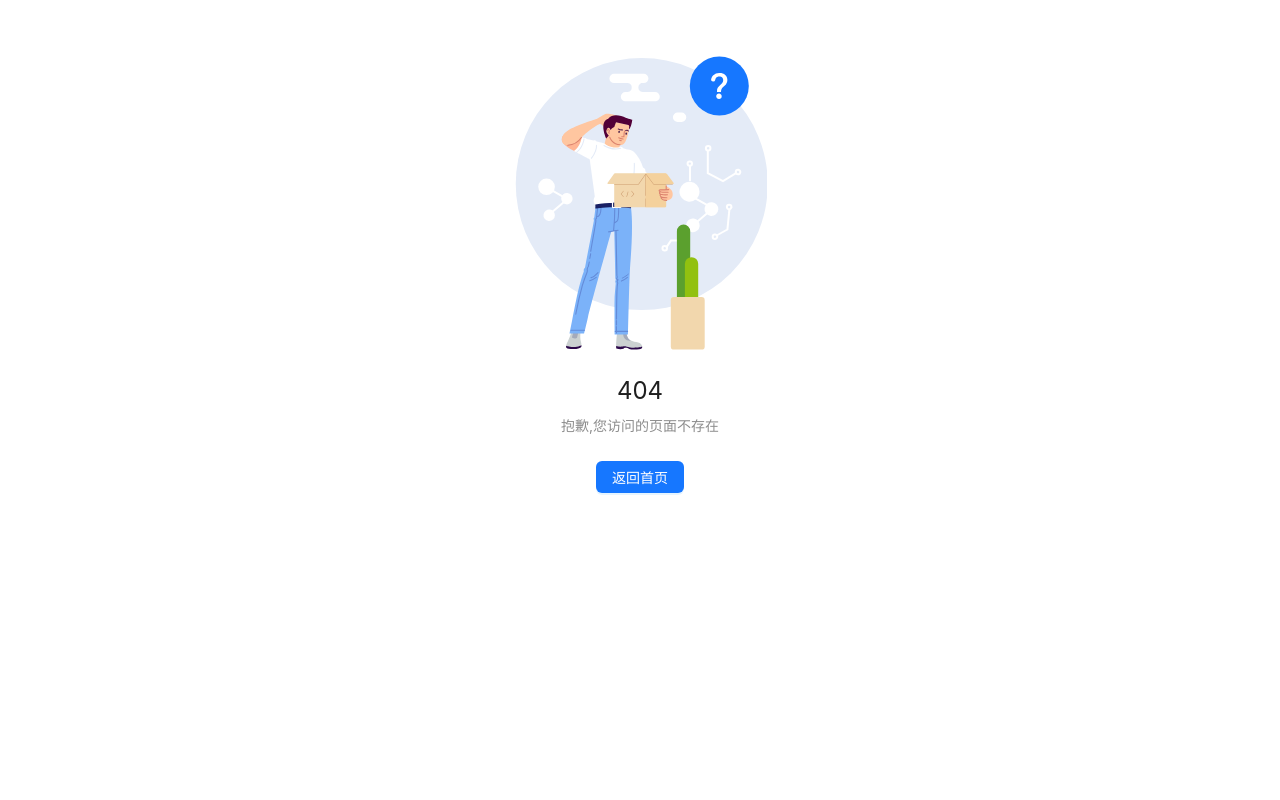
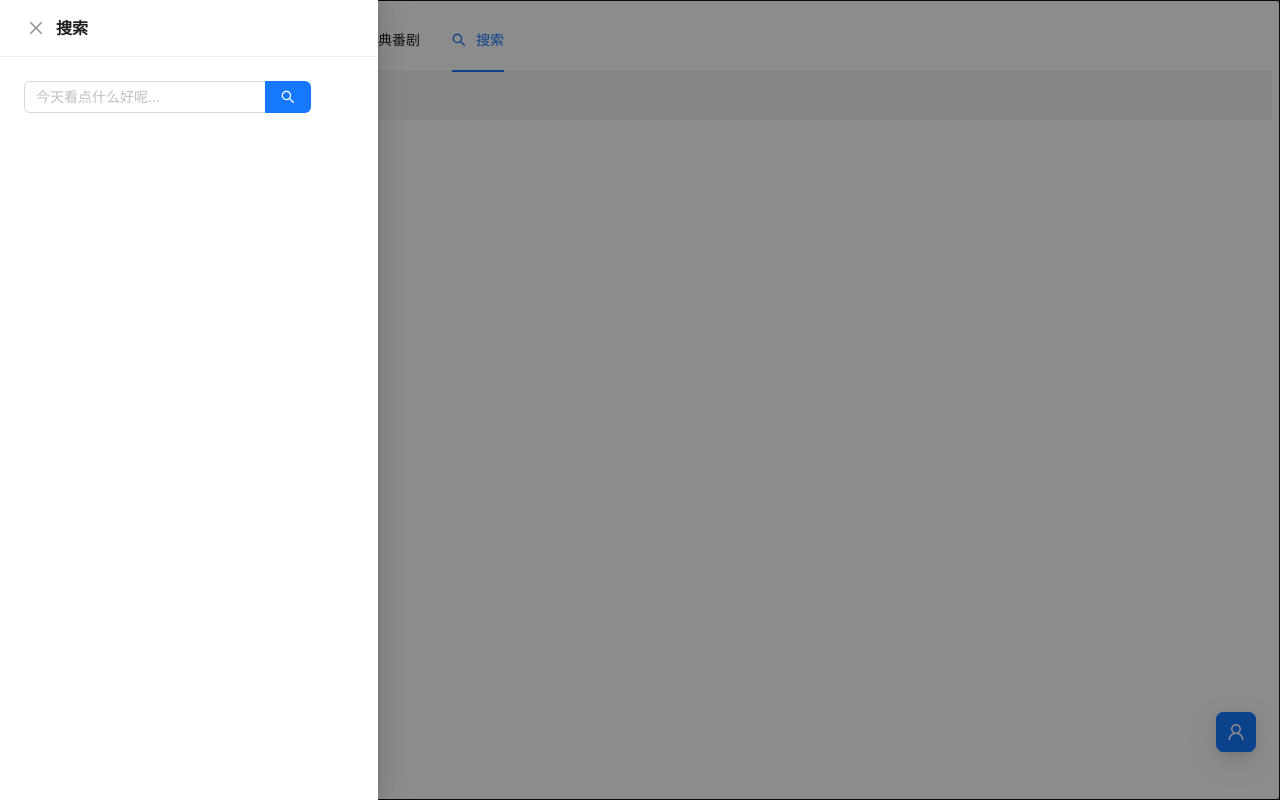
Before and after one commit to ireinadesu/sen-kai, a React (Create React App) app: page /search in a window 1280 px wide. Before the commit this address led to /404. Built offline with nearby package versions, Linux system fonts and the light colour scheme.

Commit message:
搜索栏完毕

```diff
--- a/src/app/App.tsx
+++ b/src/app/App.tsx
@@ -4,7 +4,6 @@ import { FloatButton, Layout } from 'antd'
 import { UserOutlined, UserAddOutlined, MoreOutlined } from '@ant-design/icons'
 import Header from '@/containers/Header'
 import { Outlet } from "react-router-dom"
-import Search from '@/containers/Search'
 
 const { Footer, Content } = Layout;
 
@@ -13,7 +12,6 @@ const App: React.FC = () => (
     <Layout className="layout">
       <Header />
       <Content>
-        <Search />
         <Outlet />
       </Content>
       <Footer>
--- a/src/containers/Header/index.tsx
+++ b/src/containers/Header/index.tsx
@@ -1,6 +1,6 @@
 import React, { useEffect } from 'react'
 import { connect } from 'react-redux'
-import { PlaySquareOutlined, LikeTwoTone } from '@ant-design/icons'
+import { PlaySquareOutlined, LikeTwoTone, SearchOutlined } from '@ant-design/icons'
 import { Layout, MenuProps, Menu } from 'antd'
 import { useLocation, useNavigate } from 'react-router-dom'
 
@@ -14,7 +14,7 @@ const SHeader: React.FC = (props: any) => {
 
     useEffect(() => {
         props.changeUrl({ currentUrl: location.pathname.slice(1) })
-    }, [props,location.pathname])
+    }, [props, location.pathname])
 
     const items: MenuProps['items'] = [
         {
@@ -36,20 +36,23 @@ const SHeader: React.FC = (props: any) => {
             label: '经典番剧',
             key: 'classicDrama',
             icon: <PlaySquareOutlined />,
+        },
+        {
+            label: '搜索',
+            key: 'search',
+            icon: <SearchOutlined />,
         }
     ]
 
     const onClick: MenuProps['onClick'] = (e: { key: any; }) => {
         props.changeUrl({ currentUrl: e.key })
-        router(e.key, { replace: true })
+        router(e.key, { replace: false })
     }
 
     return (
         <Layout.Header style={{ background: '#ffffff', borderBottom: ' 1px solid rgba(5, 5, 5, 0.06)' }}>
             <div className="logo" />
-            <div >
-                <Menu onClick={onClick} selectedKeys={[location.pathname.slice(1)]} mode="horizontal" items={items} />
-            </div>
+            <Menu onClick={onClick} selectedKeys={[location.pathname.slice(1)]} mode="horizontal" items={items} />
         </Layout.Header >
     )
 }
--- a/src/containers/NotFound/index.tsx
+++ b/src/containers/NotFound/index.tsx
@@ -1,14 +1,16 @@
 import { Button, Result } from 'antd'
 import React from 'react'
 import { connect } from 'react-redux'
+import { useNavigate } from 'react-router-dom'
 
 const NotFount: React.FC = (props) => {
+    const router = useNavigate()
     return (
         <Result
             status="404"
             title="404"
             subTitle="抱歉,您访问的页面不存在"
-            extra={<Button type="primary">返回首页</Button>}
+            extra={<Button onClick={() => { router('/', { replace: true }) }} type="primary">返回首页</Button>}
         />
     )
 }
--- a/src/containers/Search/index.tsx
+++ b/src/containers/Search/index.tsx
@@ -1,4 +1,4 @@
-import { AutoComplete, Button, Input, Space } from 'antd'
+import { AutoComplete, Button, Drawer, Input, Space } from 'antd'
 import { connect } from 'react-redux'
 import { DeleteOutlined } from '@ant-design/icons'
 
@@ -6,7 +6,14 @@ import { actions } from '../../features/history/historySlice'
 import { AppDispatch, RootState } from '@/app/store'
 import { historySliceState } from '@/types/historySliceState'
 
+import { useNavigate } from 'react-router-dom'
+
 const Search = (props: any) => {
+
+    const router = useNavigate()
+    const onClose = () => {
+        router(-1)
+    }
 
     const options = [
         {
@@ -15,10 +22,10 @@ const Search = (props: any) => {
                 return ({
                     value: h.title,
                     label: (
-                        <div style={{ display: 'flex', justifyContent: 'space-between', }}>
+                        <div key={h.id} style={{ display: 'flex', justifyContent: 'space-between', }}>
                             {h.title}
                             <span>
-                                <Button onClick={(event) => { props.delete(h); event.stopPropagation() }} ghost={true} type="primary" shape="circle" icon={<DeleteOutlined />} />
+                                <Button key={h.id} onClick={(event) => { props.delete(h); event.stopPropagation() }} ghost={true} type="primary" shape="circle" icon={<DeleteOutlined />} />
                             </span>
                         </div>
                     ),
@@ -28,15 +35,17 @@ const Search = (props: any) => {
     ]
 
     const onSearch = (value: string) => {
-
-    };
+        props.insert({ id: null, title: value })
+    }
 
     return (
-        <Space>
-            <AutoComplete popupClassName="certain-category-search-dropdown" options={options}>
-                <Input.Search placeholder="今天看点什么好呢..." onSearch={onSearch} enterButton />
-            </AutoComplete>
-        </Space>
+        <Drawer title='搜索' placement={'left'} closable={true} onClose={onClose} open={true} key={'left search'} >
+            <Space>
+                <AutoComplete popupClassName="certain-category-search-dropdown" options={options}>
+                    <Input.Search placeholder="今天看点什么好呢..." onSearch={onSearch} enterButton />
+                </AutoComplete>
+            </Space>
+        </Drawer>
     )
 }
 
--- a/src/features/history/historySlice.ts
+++ b/src/features/history/historySlice.ts
@@ -7,9 +7,9 @@ import { createSlice } from "@reduxjs/toolkit"
 * @Date:2023-01-03 10:23:03
 */
 const initialState: historySliceState[] = [
-    { id: '1', title: '魔女之旅' },
-    { id: '2', title: '虫师' },
-    { id: '3', title: '影之宅' }
+    // { id: 0, title: '魔女之旅' },
+    // { id: 1, title: '虫师' },
+    // { id: 2, title: '影之宅' }
 ]
 
 /**
@@ -21,16 +21,25 @@ const initialState: historySliceState[] = [
 
 const historySlice = createSlice({
     name: 'history',
-    initialState,
+    initialState: initialState.reverse(),
     reducers: {
         insert: (state, action) => {
-            return [...state, { id: '4', title: '想要成为影之实力者' }]
+            let flag = false
+            state.map((history) => {
+                if (history.title.trim() === action.payload.title.trim()) flag = true
+                return history
+            })
+            if (flag) return state
+            const newState: historySliceState[] = JSON.parse(JSON.stringify(state))
+            newState.push({ id: newState.length !== 0 ? newState[newState.length - 1].id + 1 : 0, title: action.payload.title })
+            return newState
         },
         delete: (state, action) => {
             const newState: historySliceState[] = []
             state.map((history) => {
                 if (history.id !== action.payload.id) {
                     newState.push({ id: history.id, title: history.title })
+                    if (newState[newState.length - 1].id > action.payload.id) newState[newState.length - 1].id--
                 }
                 return history
             })
--- a/src/router/config.ts
+++ b/src/router/config.ts
@@ -1,6 +1,7 @@
 import React from 'react'
 import App from '@/app/App';
 import NotFound from '@/containers/NotFound'
+
 /**
  *@Description: 懒加载组件
 * @author:iReina
@@ -10,7 +11,7 @@ const Recommend = React.lazy(() => import(/* webpackChunkName: "Recommend" */ "@
 const Anime = React.lazy(() => import(/* webpackChunkName: "Anime" */ "@/containers/Anime"))
 const Palgantong = React.lazy(() => import(/* webpackChunkName: "Palgantong" */ "@/containers/Palgantong"))
 const ClassicDrama = React.lazy(() => import(/* webpackChunkName: "ClassicDrama" */ "@/containers/ClassicDrama"))
-
+const Search = React.lazy(() => import(/* webpackChunkName: "Search" */ "@/containers/Search"))
 /**
  *@Description: 注册路由列表
 * @author:iReina
@@ -39,14 +40,19 @@ export const mainRouteConfig = [
             },
             {
                 path: "palgantong",
-                title: "动漫",
+                title: "剧场版",
                 component: Palgantong
             },
             {
                 path: "classicDrama",
-                title: "动漫",
+                title: "经典番剧",
                 component: ClassicDrama
             },
+            {
+                path: "search",
+                title: "搜索",
+                component: Search
+            }
         ]
     },
     {
--- a/src/types/historySliceState.ts
+++ b/src/types/historySliceState.ts
@@ -4,6 +4,6 @@
 * @Date:2023-01-03 11:31:27
 */
 export interface historySliceState {
-    readonly id: string,
+    id: number,
     title: string
 }
```
